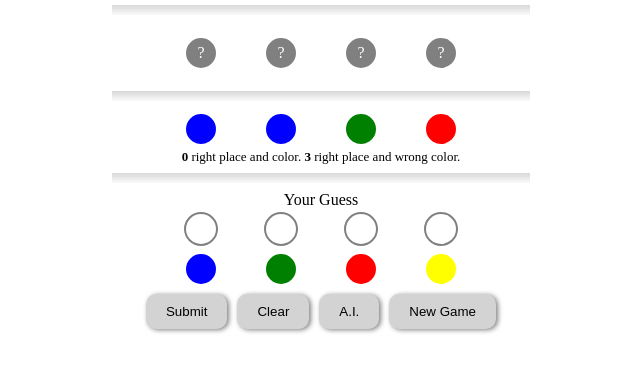
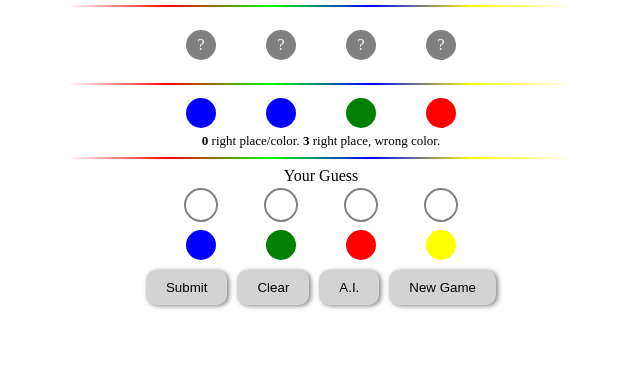
Before and after one commit to DerekParrySLC/codebreaker-complete, a plain HTML site: page index.html in a window 1280 px wide. Both pictures are taken after a click on the button "A.I.". Shown: the part 112-484 px from the top of the page, without its empty margins (319-959 px from the left). Drawn offline with Linux system fonts and the light colour scheme.

Commit message:
Makes hr colorful

```diff
--- a/my-scripts.js
+++ b/my-scripts.js
@@ -138,8 +138,8 @@ submit = function(code) { // Submits a guess code
 	// The response to the guess is shown below
 	var guess_response = document.createElement("div");
 	guess_response.setAttribute("class", "response");
-	guess_response.innerHTML += "<strong>" + response[0] + "</strong> right place and color. ";
-	guess_response.innerHTML += "<strong>" + response[1] + "</strong> right place and wrong color.";
+	guess_response.innerHTML += "<strong>" + response[0] + "</strong> right place/color. ";
+	guess_response.innerHTML += "<strong>" + response[1] + "</strong> right place, wrong color.";
 	previous_guess.appendChild(guess_response);
 
 	// The response to the guess is shown
--- a/my-styles.css
+++ b/my-styles.css
@@ -31,10 +31,16 @@ button:focus {
 }
 
 hr {
-	width: 33%;
-    height: 10px;
-    border: 0;
-    box-shadow: inset 0 15px 10px -10px lightgray;
+	width: 40%;
+	border: 0;
+    height: 2px;
+	background-image: linear-gradient(to right,
+									  rgba(255, 255, 255, .1),
+		                              rgba(255, 0, 0, 1),
+		                              rgba(0, 255, 0, 1),
+		                              rgba(0, 0, 255, 1),
+		                              rgba(255, 255, 0, 1),
+	                                  rgba(255, 255, 255, .1));
 }
 
 span {
```
